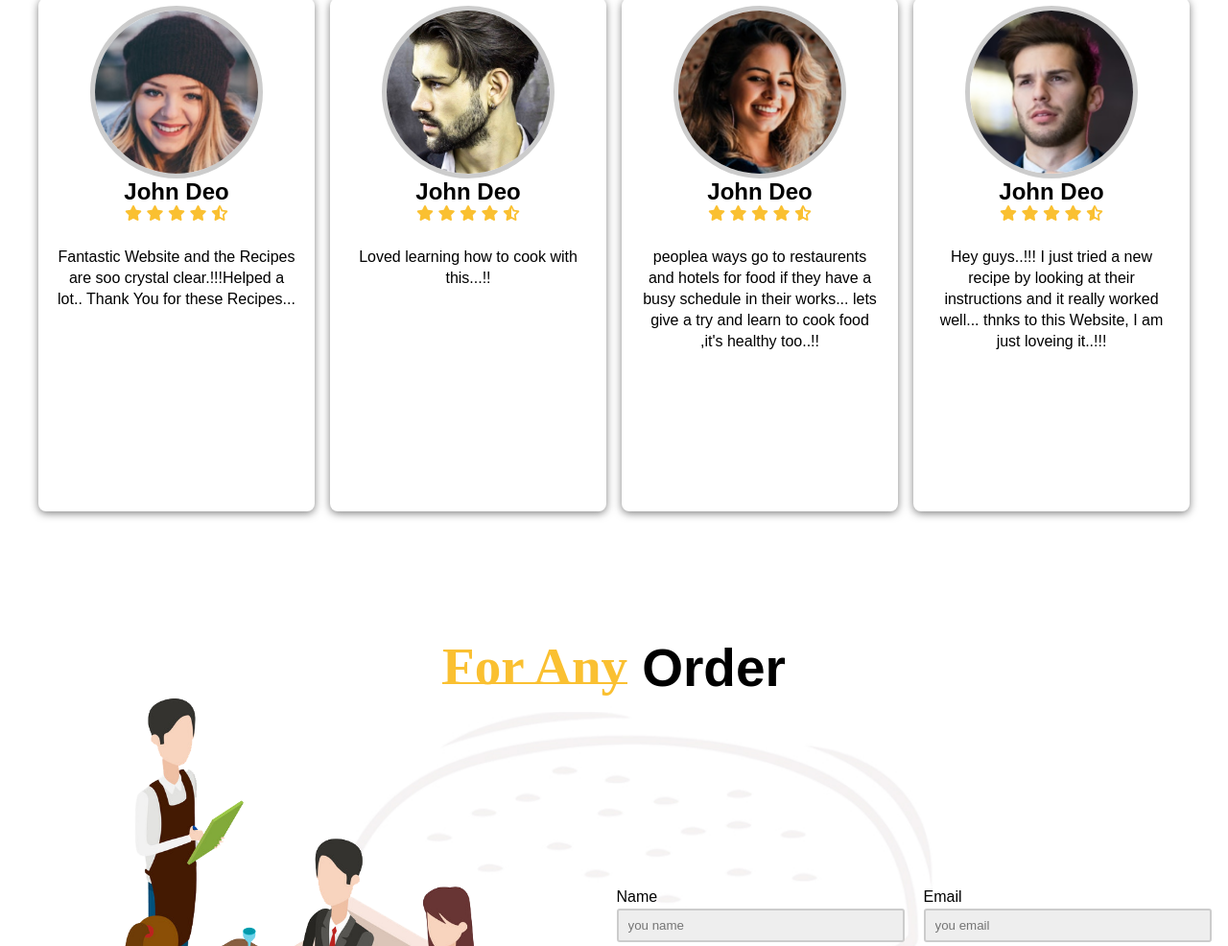
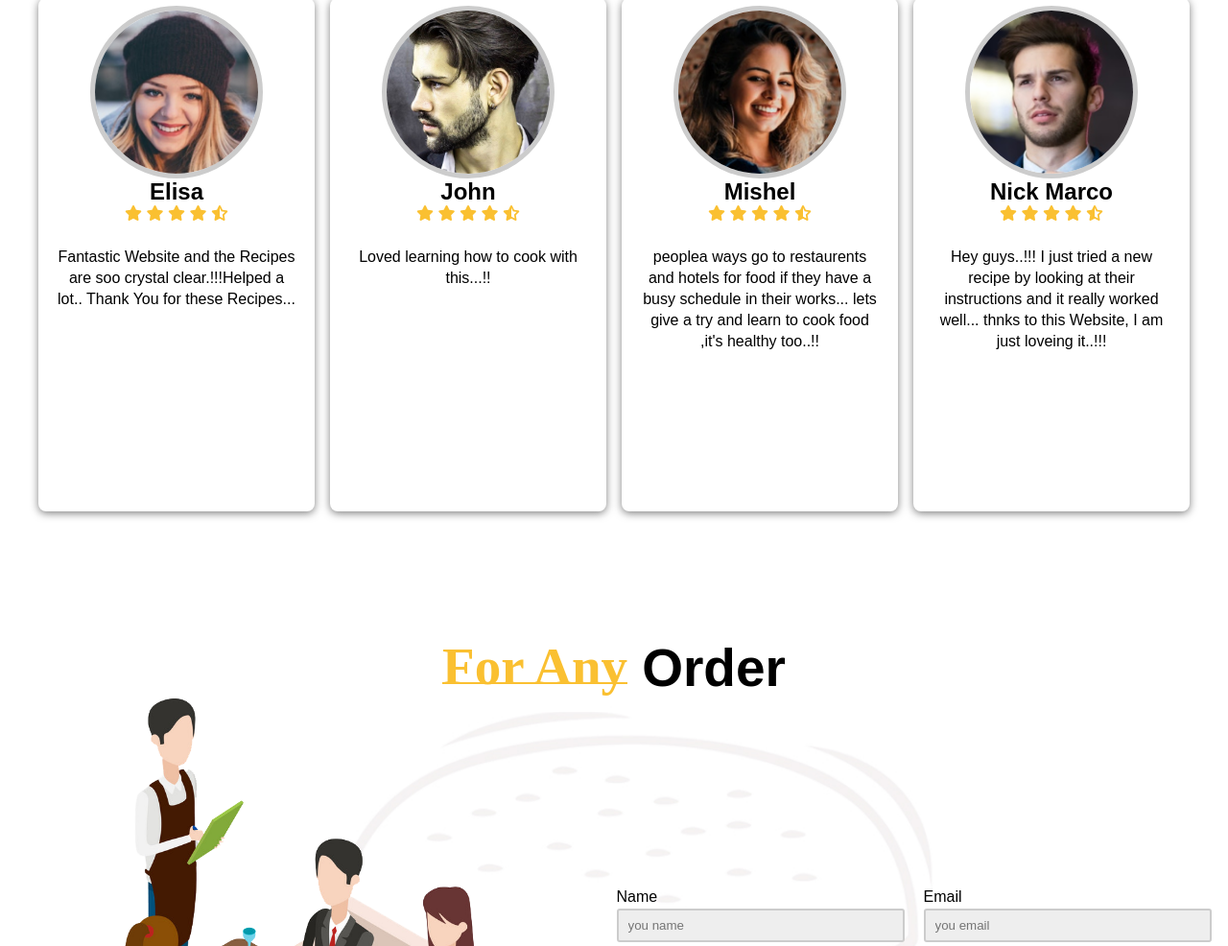
Before and after one commit to 914846063/MyKitchen-Book, a plain HTML site: page index.html in a window 1280 px wide. Shown: the part 4372-5358 px from the top of the page at 96% size. Drawn offline with Linux system fonts and the light colour scheme.

Commit message:
Update index.html

```diff
--- a/index.html
+++ b/index.html
@@ -498,7 +498,7 @@
                 </div>
 
                 <div class="review_text">
-                    <h2 class="name">John Deo</h2>
+                    <h2 class="name">Elisa</h2>
 
                     <div class="review_icon">
                         <i class="fa-solid fa-star"></i>
@@ -530,7 +530,7 @@
                 </div>
 
                 <div class="review_text">
-                    <h2 class="name">John Deo</h2>
+                    <h2 class="name">John </h2>
 
                     <div class="review_icon">
                         <i class="fa-solid fa-star"></i>
@@ -562,7 +562,7 @@
                 </div>
 
                 <div class="review_text">
-                    <h2 class="name">John Deo</h2>
+                    <h2 class="name">Mishel</h2>
 
                     <div class="review_icon">
                         <i class="fa-solid fa-star"></i>
@@ -594,7 +594,7 @@
                 </div>
 
                 <div class="review_text">
-                    <h2 class="name">John Deo</h2>
+                    <h2 class="name">Nick Marco</h2>
 
                     <div class="review_icon">
                         <i class="fa-solid fa-star"></i>
```
